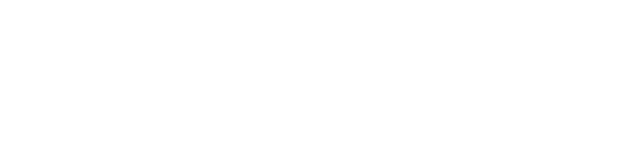
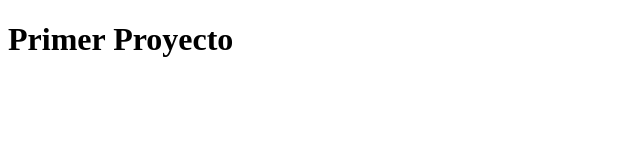
Before and after one commit to Dennis-Ciocca-Solis2/sistema-de-registro-2, a plain HTML site: page index.html in a window 1280 px wide. Shown: the whole page, without its empty margins (0-640 px from the left). Drawn offline with Linux system fonts and the light colour scheme.

Commit message:
Primer Heading

```diff
--- a/index.html
+++ b/index.html
@@ -6,6 +6,6 @@
    <title>Document</title>
 </head>
 <body>
-
+   <h1>Primer Proyecto</h1>
 </body>
 </html>
```
